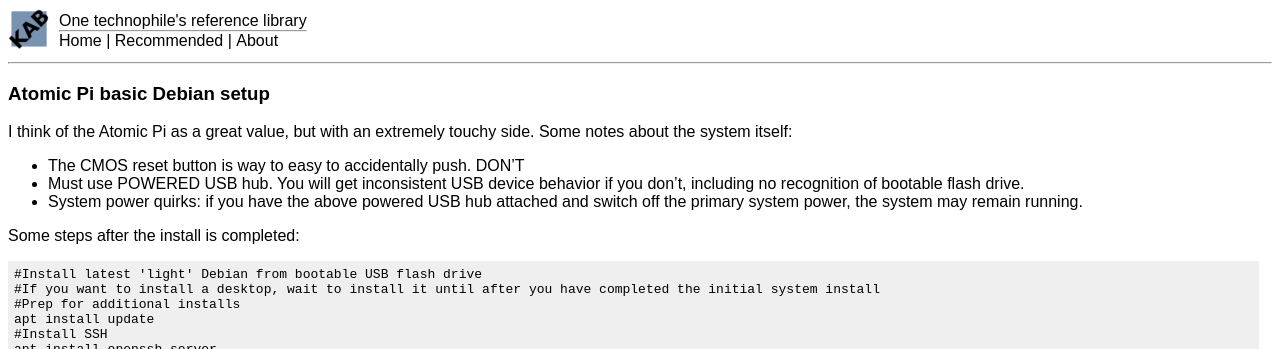
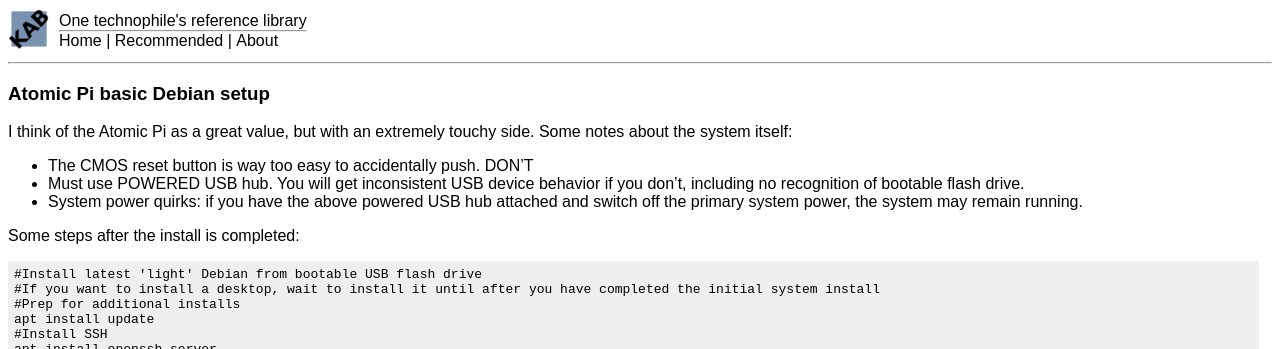
Before and after one commit to kabtech/kab, a Jekyll site: the page built from bdn/atomicpidebian.md, in a window 1280 px wide. Shown: the top 349 px of the page. Built offline with Jekyll 4.4.1, drawn with Linux system fonts in a browser that asks for light colours.

Commit message:
Update atomicpidebian.md

```diff
--- a/bdn/atomicpidebian.md
+++ b/bdn/atomicpidebian.md
@@ -6,7 +6,7 @@
 ### Atomic Pi basic Debian setup
 
 I think of the Atomic Pi as a great value, but with an extremely touchy side. Some notes about the system itself:
-- The CMOS reset button is way to easy to accidentally push. DON'T
+- The CMOS reset button is way too easy to accidentally push. DON'T
 - Must use POWERED USB hub. You will get inconsistent USB device behavior if you don't, including no recognition of bootable flash drive.
 - System power quirks: if you have the above powered USB hub attached and switch off the primary system power, the system may remain running.
 
```
